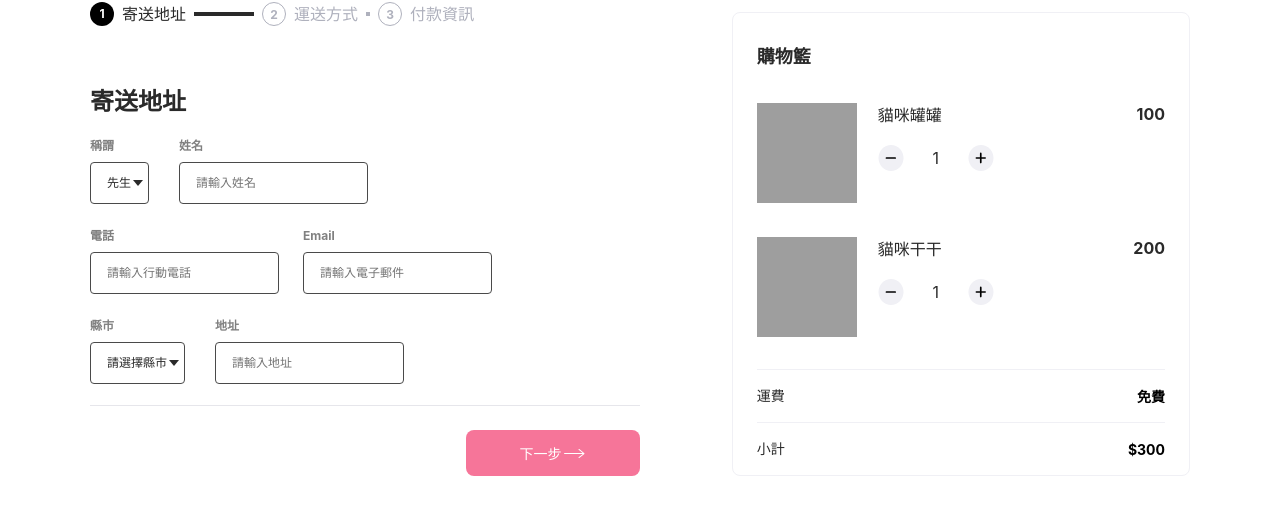
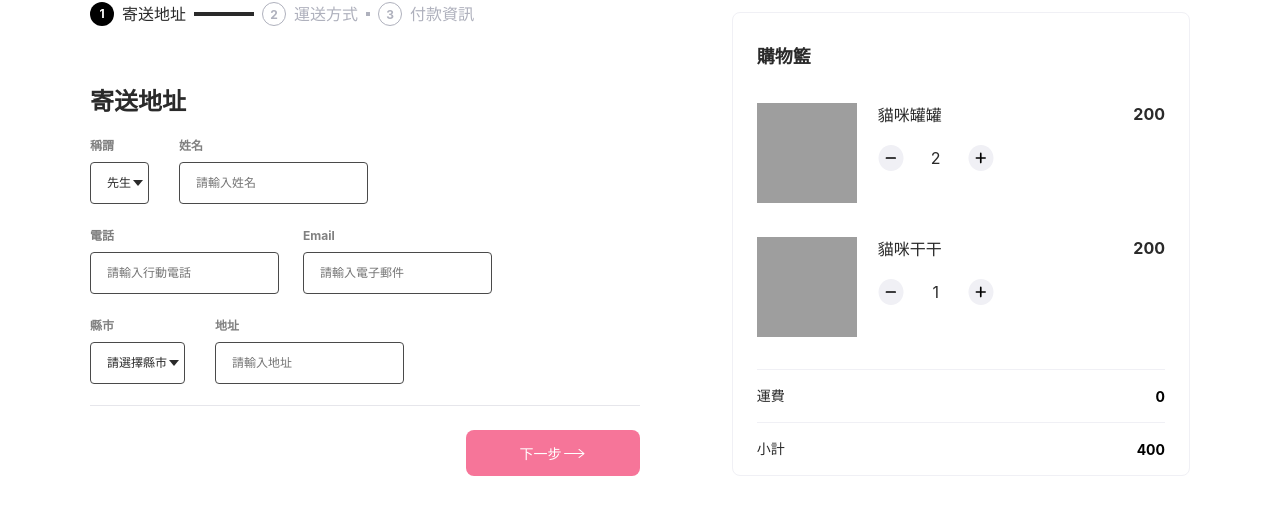
Before and after one commit to minghung1191/alpha-shop-1, a React (Create React App) app: page / in a window 1280 px wide. Shown: the part 164-672 px from the top of the page. Built offline with nearby package versions, Linux system fonts and the light colour scheme; grey boxes are pictures that could not be loaded.

Commit message:
Complete Cart Calculation funcion

```diff
--- /dev/null
+++ b/src/components/Main/Cart/CartItems.jsx
@@ -0,0 +1,52 @@
+import styles from "./CartItems.module.scss" ;
+import plus from "../../../icons/plus.svg";
+import minus from "../../../icons/minus.svg";
+
+function CartItem ( {id, name, img, price, quantity, increase1, increase2, decrease1, decrease2}) {
+    if (quantity > 0 ) {
+    return (
+    <div
+        className={`${styles.productContainer} col col-12`}
+        data-count={quantity}
+        data-price={price}
+    >
+        <img
+        className={styles.imgContainer}
+        src={img}
+        alt= " product img"
+        />
+        <div className={styles.productInfo}>
+        <div className={styles.productName}>{name}</div>
+        <div className={styles.productControlContainer}>
+            <div className={styles.productControl}>
+            <img
+                onClick={id === "1" ? decrease1 : decrease2 }
+                className={`${styles.productAction} minus`}
+                src= {minus}
+                alt= "minus.svg"
+            />
+            <span className={styles.productCount}>{quantity}</span>
+            <img
+                onClick={id === "1" ? increase1 : increase2}
+                className={`${styles.productAction} plus`}
+                src= {plus}
+                alt= "plus.svg"
+            />
+            </div>
+            </div>
+        <div className={styles.price}>{price * quantity}</div>
+        </div>
+        </div>
+    )
+    }
+}
+
+export default function CartItems ({data,increase1, increase2, decrease1, decrease2 }) {
+    return(
+    <>
+        {data.map (cartItem =>
+            <CartItem {...cartItem} key={cartItem.id} increase1={increase1} increase2={increase2} decrease1={decrease1} decrease2={decrease2}/>
+        )}
+    </>
+    )
+}
--- /dev/null
+++ b/src/components/Main/Cart/CartItems.module.scss
@@ -0,0 +1,107 @@
+$screen-break-point: 749.5px;
+.productContainer {
+    display: flex;
+    flex-wrap: wrap;
+    margin-top: 2px;
+    margin-bottom: 32px;
+
+    .imgContainer {
+        width: 100px;
+        height: 100px;
+        margin-right: 21px;
+    }
+    .productInfo {
+        display: flex;
+        flex-wrap: wrap;
+        flex-grow: 1;
+        align-content: flex-start;
+
+        .productName {
+            font-size: 16px;
+            line-height: 24px;
+            font-weight: 400;
+            max-width: 60%;
+            margin-right: auto;
+        }
+
+        .productControlContainer {
+            display: block;
+            width: 100%;
+            order: 1;
+        }
+
+        .productControl {
+            display: flex;
+            width: 116px;
+            margin-top: 18px;
+            margin-bottom: 17px;
+            justify-content: space-between;
+            align-items: center;
+
+            .productAction {
+                display: inline-block;
+                width: 27px;
+                height: 26px;
+                cursor: pointer;
+            }
+
+            .productCount {
+                display: inline-block;
+            }
+        }
+
+        .price {
+            font-size: 16px;
+            line-height: 22px;
+            font-weight: 700;
+        }
+    }
+}
+
+section.cartInfo {
+    border-top: 1px solid #F0F0F5;
+    padding-top: 16px;
+    padding-bottom: 16px;
+    align-items: center;
+    justify-content: space-between;
+
+    .text {
+        font-weight: normal;
+        font-size: 14px;
+        line-height: 20px;
+        color: var(--main-text);
+    }
+
+    .price {
+        font-weight: bold;
+        font-size: 14px;
+        line-height: 17px;
+        color: #000000;
+    }
+}
+
+@media screen and (max-width: $screen-break-point) {
+    .productContainer {
+        .productInfo {
+            flex-direction: column;
+            align-items: flex-end;
+            flex-wrap: nowrap;
+            justify-content: space-between;
+
+            .productName {
+                margin-right: unset;
+                max-width: unset;
+            }
+
+            .productControlContainer {
+                width: auto;
+                order: unset;
+
+                .productControl {
+                    margin-top: 0px;
+                    margin-bottom: 0px;
+                }
+            }
+        }
+    }
+}
--- a/src/components/Main/Cart/cart.jsx
+++ b/src/components/Main/Cart/cart.jsx
@@ -1,8 +1,8 @@
 import styles from "./Cart.module.scss" ;
-import plus from "../../../icons/plus.svg";
-import minus from "../../../icons/minus.svg";
+import { useState } from "react";
+import CartItems from "./CartItems";
 
-const productItemData = [
+const cartItemsData = [
     {
         id: '1',
         name: '貓咪罐罐',
@@ -18,55 +18,54 @@ const productItemData = [
         quantity: 1,
     },
 ]
-
-function Product ( {_id, name, img, price, quantity}) {
-    return (
-        <div className={`${styles.productContainer} col col-12`} data-count={quantity} data-price={price}>
-              <img
-                className={styles.imgContainer}
-                src={img}
-                alt= " product img"
-              />
-              <div className={styles.productInfo}>
-                <div className={styles.productName}>{name}</div>
-                <div className={styles.productControlContainer}>
-                  <div className={styles.productControl}>
-                    <img
-                        className={`${styles.productAction} minus`}
-                        src= {minus}
-                        alt= "minus.svg"
-                    />
-                    <span className={styles.productCount}>1</span>
-                    <img
-                        className={`${styles.productAction} plus`}
-                        src= {plus}
-                        alt= "plus.svg"
-                    />
-                  </div>
-                </div>
-                <div className={styles.price}>{price}</div>
-              </div>
-            </div>
-    )
-}
-
+const cartItemsDataCal = cartItemsData.map (cartItemData => {
+  return {...cartItemData}
+})
 
 export default function Cart () {
+  const [quantity1, setQuantity1] = useState(cartItemsDataCal[0].quantity)
+  const [quantity2, setQuantity2] = useState(cartItemsDataCal[1].quantity)
+  const totalPrice = cartItemsDataCal[0].quantity * cartItemsDataCal[0].price + cartItemsDataCal[1].quantity * cartItemsDataCal[1].price
+  //運費先以0計算
+  const deliveryFee = 0
+
+  function handleIncreaseItem1Click() {
+    setQuantity1(
+      cartItemsDataCal[0].quantity = cartItemsDataCal[0].quantity + 1
+    )
+  }
+  function handleIncreaseItem2Click() {
+    setQuantity2(
+      cartItemsDataCal[1].quantity = cartItemsDataCal[1].quantity + 1
+    )
+  }
+  function handleDecreaseItem1Click() {
+    if (cartItemsDataCal[0].quantity > 0) {
+      setQuantity1(
+        cartItemsDataCal[0].quantity = cartItemsDataCal[0].quantity - 1
+      )
+    }
+  }
+  function handleDecreaseItem2Click() {
+    if (cartItemsDataCal[1].quantity > 0) {
+      setQuantity2(
+        cartItemsDataCal[1].quantity = cartItemsDataCal[1].quantity - 1
+      )
+    }
+  }
     return (
         <section className={`${styles.cartContainer} col col-lg-5 col-sm-12`}>
           <h3 className={styles.cartTitle}>購物籃</h3>
           <section className={`${styles.productList} col col-12`} data-total-price={0}>
-           {productItemData.map (productItem =>
-            <Product {...productItem} key={productItem.id} />
-           )}
+          <CartItems data={cartItemsDataCal} increase1={handleIncreaseItem1Click} increase2={handleIncreaseItem2Click} decrease1={handleDecreaseItem1Click} decrease2={handleDecreaseItem2Click}/>
           </section>
           <section className={`${styles.cartInfo} shipping col col-12`}>
             <div className={styles.text}>運費</div>
-            <div className={styles.price}>免費</div>
+            <div className={styles.price}>{deliveryFee}</div>
           </section>
           <section className={`${styles.cartInfo} total col col-12`}>
             <div className={styles.text}>小計</div>
-            <div className={styles.price}>$300</div>
+            <div className={styles.price}>{totalPrice + deliveryFee}</div>
           </section>
         </section>
     )
--- a/src/components/Main/ProgressControl/ProgressControl.module.scss
+++ b/src/components/Main/ProgressControl/ProgressControl.module.scss
@@ -203,46 +203,46 @@ section.buttonGroup {
 // }
 // }
 
-// @media screen and (max-width: $screen-break-point) {
-// section.progressContainer {
-// margin-top: 24px;
+@media screen and (max-width: $screen-break-point) {
+section.progressContainer {
+margin-top: 24px;
 
-// .progressGroup {
-//     .progressIcon {
-//     width: 32px;
-//     height: 32px;
-//     margin-right: 0px;
+.progressGroup {
+    .progressIcon {
+    width: 32px;
+    height: 32px;
+    margin-right: 0px;
 
-//     .text {
-//         line-height: 32px;
-//     }
-//     }
-// }
+    .text {
+        line-height: 32px;
+    }
+    }
+}
 
-// .progressLabel {
-//     display: none;
-// }
-// }
+.progressLabel {
+    display: none;
+}
+}
 
-// section.formContainer {
-// margin-top: 24px;
-// }
+section.formContainer {
+margin-top: 24px;
+}
 
-// section.progressControlContainer {
-// position: relative;
-// margin-top: 24px;
-// margin-bottom: 40px;
-// }
+section.progressControlContainer {
+position: relative;
+margin-top: 24px;
+margin-bottom: 40px;
+}
 
-// section.buttonGroup {
-// button.next {
-//     width: 156px;
-// }
+section.buttonGroup {
+button.next {
+    width: 156px;
+}
 
-// &[data-phase='address'] {
-//     button.next {
-//     width: 100%;
-//     }
-// }
-// }
-// }
+&[data-phase='address'] {
+    button.next {
+    width: 100%;
+    }
+}
+}
+}
```
